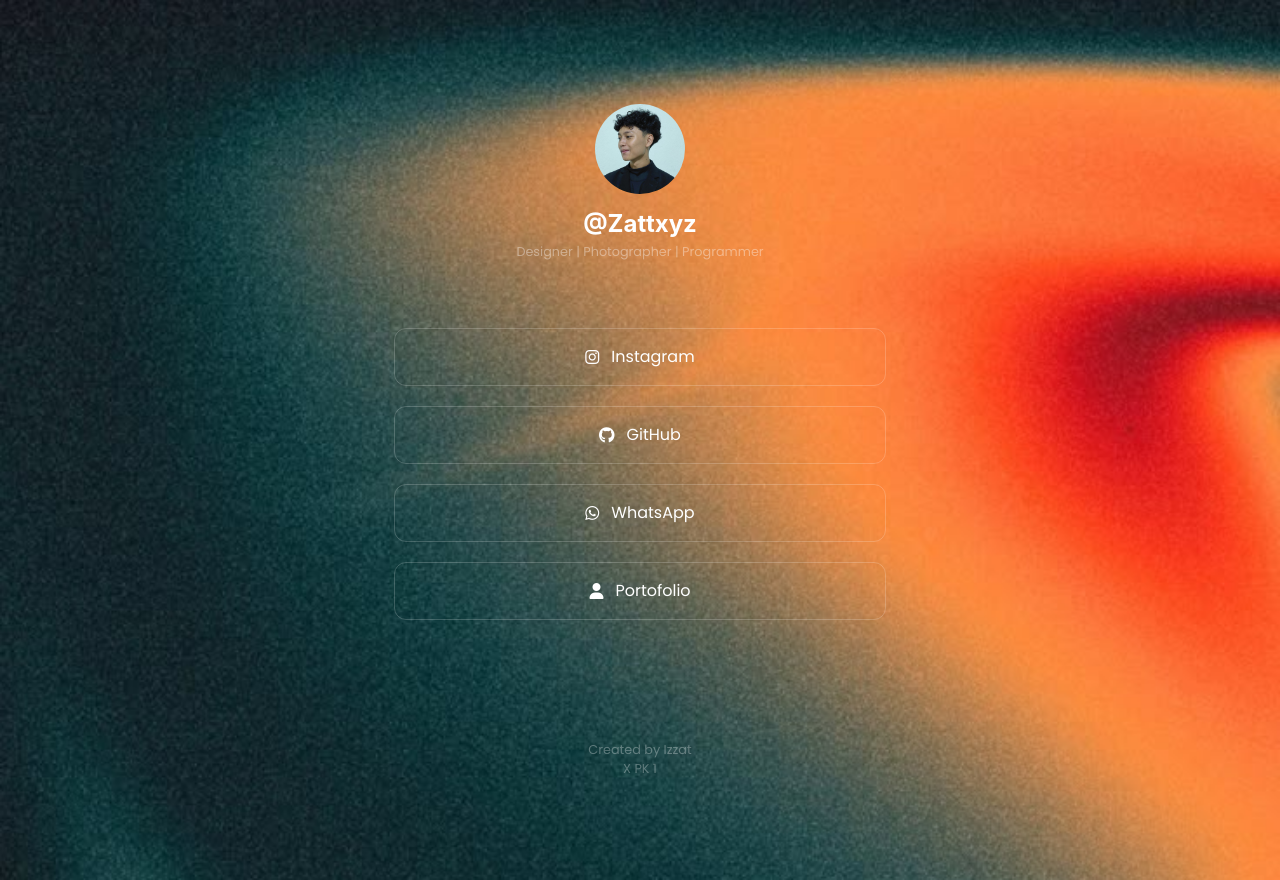
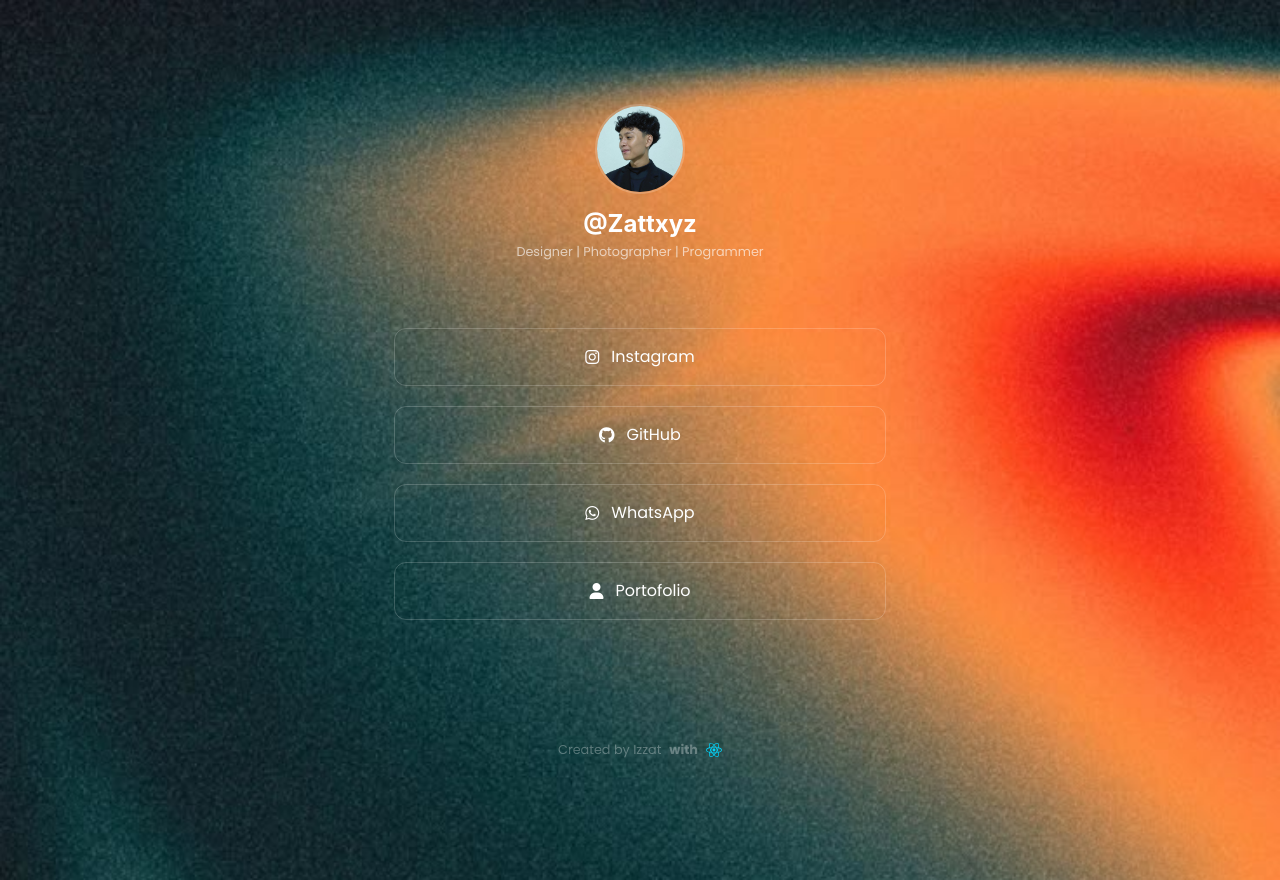
Before and after one commit to Zatyxx/LinksNode, a React (Vite) app: page / in a window 1280 px wide. Built offline with nearby package versions, Linux system fonts and the light colour scheme.

Commit message:
Perubahan & Penambahan Logo React

```diff
--- a/src/linkTreeIjat.jsx
+++ b/src/linkTreeIjat.jsx
@@ -1,6 +1,7 @@
 import { useState } from "react";
 import './style-ijat.css';
 import FotoProfil from './assets/ijat-mesem.jpeg';
+import LogoReact from './assets/react.svg';
 
 function App() {
 
@@ -15,7 +16,7 @@
         <div className="container">
             <section id="hero-profile">
                 <div className="profile">
-                    <img src={FotoProfil} alt="ijat-mesem" />
+                    <img src={FotoProfil} alt="ijat-mesem" id="foto-profil" />
                     <div className="profil-desc">
                         <h1>@Zattxyz</h1>
                         <span>Designer | Photographer | Programmer</span>
@@ -34,7 +35,7 @@
                     </div>
                 </div>
             </section>
-            <p>Created by Izzat <br /> X PK 1</p>
+            <p>Created by Izzat <b>with</b> <img id="react-logo" src={LogoReact} alt="React Logo" /></p>
         </div>
     );
 }
--- a/src/style-ijat.css
+++ b/src/style-ijat.css
@@ -6,11 +6,12 @@
     box-sizing: border-box;
 }
 
-img {
+#foto-profil {
     width: 90px;
     aspect-ratio: 1 / 1;
     object-fit: cover;
     border-radius: 50%;
+    border: 2px solid rgba(255, 255, 255, 0.192);
 }
 
 .container {
@@ -34,7 +35,7 @@
 }
 
 .profil-desc span {
-    color: rgba(255, 255, 255, 0.377);
+    color: rgba(255, 255, 255, 0.623);
     font-family: 'Poppins', sans-serif;
     font-size: 0.8rem;
 }
@@ -77,10 +78,21 @@
     font-family: 'Poppins', sans-serif;
     font-size: 0.8rem;
     color: rgba(255, 255, 255, 0.301);
+    display: flex;
+    align-items: center;
+    justify-content: center;
+    gap: 8px;
 }
 
+.container p img {
+    width: 16px;
+    aspect-ratio: 1 / 1;
+
+}
 @media (min-width: 1024px) {
     .card a {
         width: 40%;
     }
+
+
 }
```
